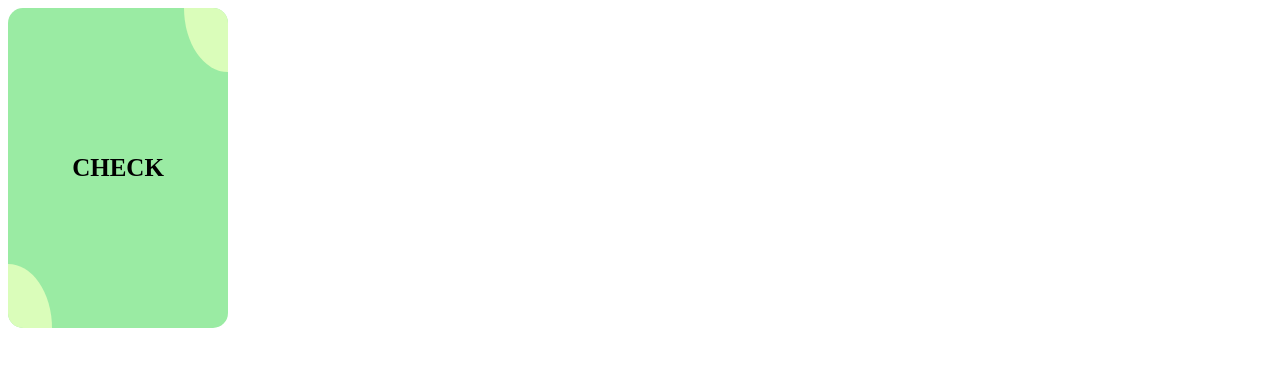
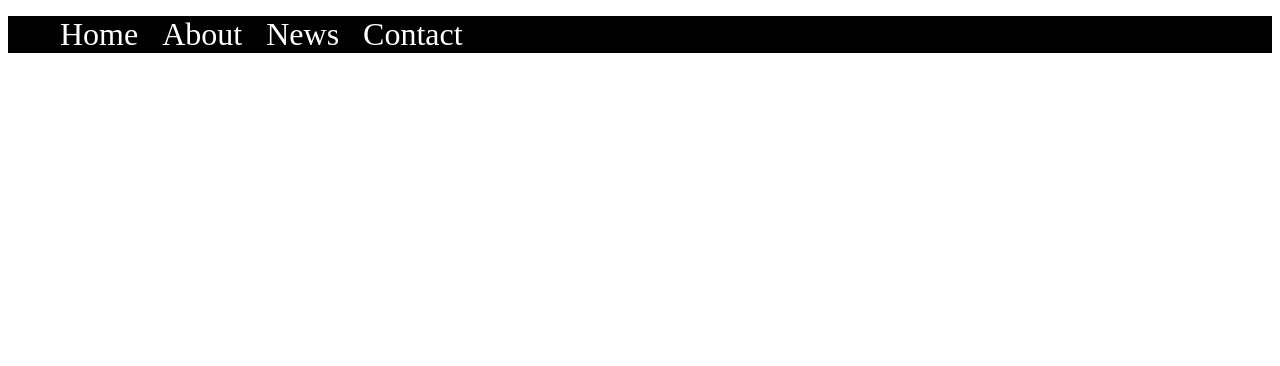
Before and after one commit to HThien02/AnimationCSS, a plain HTML site: page index.html in a window 1280 px wide. Drawn offline with Linux system fonts and the light colour scheme.

Commit message:
1 Example

```diff
--- a/index.html
+++ b/index.html
@@ -7,6 +7,13 @@
     <title>3D Image Flip</title>
 </head>
 <body>
-    <div class="card">Check</div>
+    <div class="Nav1">
+        <ul>
+            <li><a href="#">Home</a></li>
+            <li><a href="#">About</a></li>
+            <li><a href="#">News</a></li>
+            <li><a href="#">Contact</a></li>
+        </ul>
+    </div>
 </body>
 </html>
--- a/style.css
+++ b/style.css
@@ -1,49 +1,30 @@
-.card {
-    position: relative;
-    width: 220px;
-    height: 320px;
-    background: #9AEBA3;
-    display: flex;
-    align-items: center;
-    justify-content: center;
-    font-size: 25px;
-    font-weight: bold;
-    border-radius: 15px;
-    cursor: pointer;
-    text-transform: uppercase;
+.Nav1 {
+    background-color: #000000;
+}
+.Nav1 a {
+    font-size: 2em;
+    text-decoration: none;
+    color: white;
+    text-transform: none;
+    transition: 0.5s none;
 }
 
-.card::before, .card::after {
-    position: absolute;
-    content: "";
-    width: 20%;
-    height: 20%;
+.Nav1 ul {
     display: flex;
-    align-items: center;
-    justify-content: center;
-    font-size: 25px;
-    font-weight: bold;
-    background-color: #DAFDBA;
-    transition: all 0.5s;
-}
-.card::before {
-    top: 0;
-    right: 0;
-    border-radius: 0 15px 0 100%;
-}
-.card::after {
-    bottom: 0;
-    left: 0;
-    border-radius: 0 100% 0 15px;
+    flex-wrap: wrap;
+    list-style: none;
 }
 
-.card:hover::before, .card:hover::after {
-    width: 100%;
-    height: 100%;
-    border-radius: 15px;
-    transition: all 0.5s;
+.Nav1 ul li {
+    text-decoration: none;
+    margin: 0 0.75em 0 0.75em;
 }
 
-.card:hover:after {
-    content: "Checked";
+.Nav1 ul:hover a {
+    color: #575757;
 }
+
+.Nav1 ul:hover a:hover {
+    color: #8EAAFB;
+    box-shadow: 0 2px 0 0 currentColor;
+}
```
